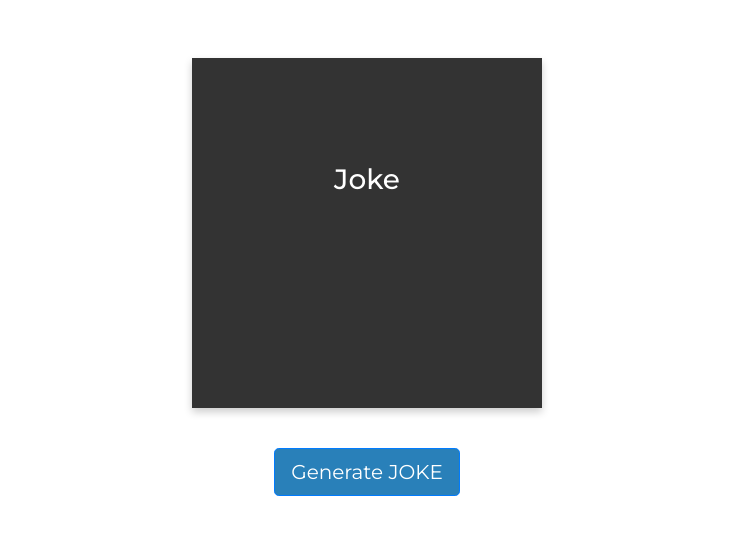
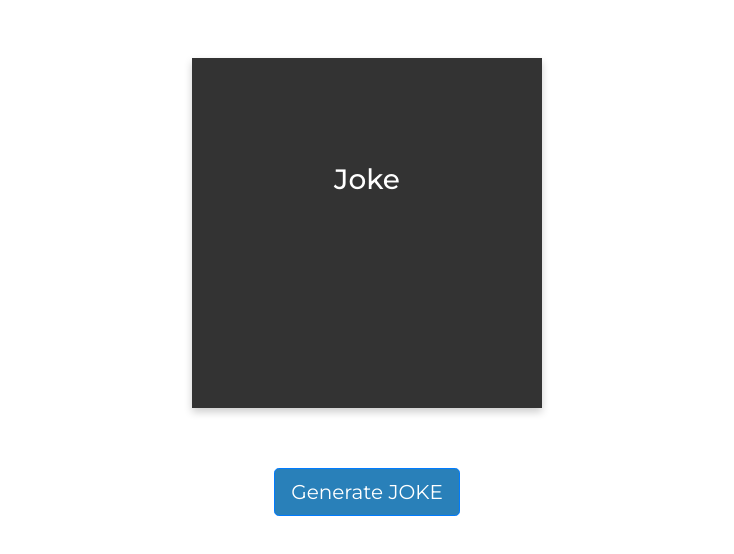
Before and after one commit to KaloyanDDimitrov/random-joke, a website: page index.html in a window 1280 px wide. Shown: the part 150-704 px from the top of the page, without its empty margins (273-1007 px from the left). Drawn offline with nearby package versions, Linux system fonts and the light colour scheme.

Commit message:
Update css.css

```diff
--- a/css.css
+++ b/css.css
@@ -74,6 +74,6 @@ body {
 }
 
 #call {
-  margin-top: 2em;
+  margin-top: 3em;
   background: #2980b9;
 }
```
